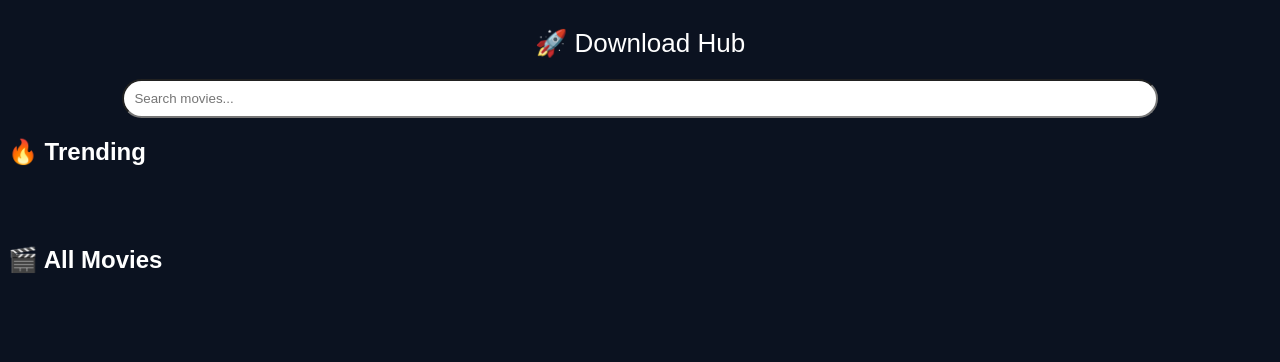
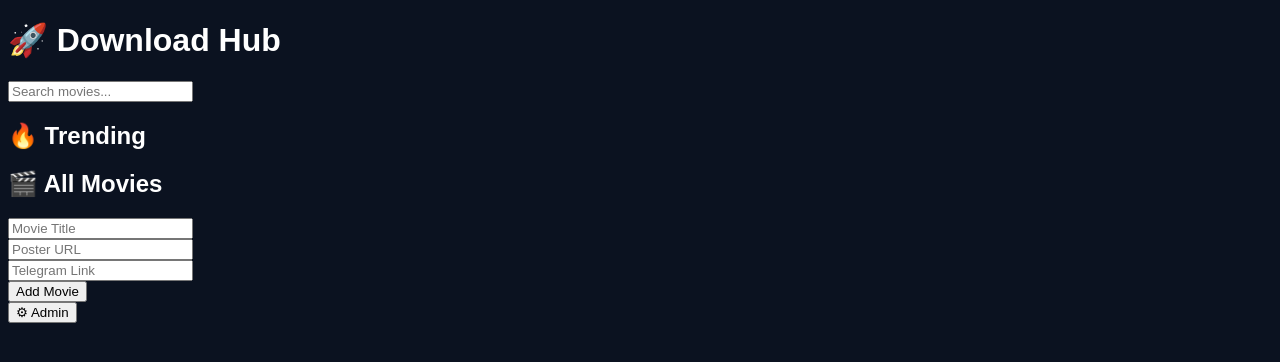
Before and after one commit to dilawar854saeed-collab/download-hub-by-dilawar, a plain HTML site: page index.html in a window 1280 px wide. Drawn offline with Linux system fonts and the light colour scheme; no server answers.

Commit message:
Update index.html

```diff
--- a/index.html
+++ b/index.html
@@ -1,24 +1,34 @@
 <!DOCTYPE html>
 <html>
 <head>
-<title>Download Hub</title>
-<link rel="stylesheet" href="style.css">
+  <title>Download Hub</title>
+  <link rel="stylesheet" href="style.css">
 </head>
 
 <body>
 
-<header>🚀 Download Hub</header>
+<h1>🚀 Download Hub</h1>
 
-<input id="search" placeholder="Search movies..." style="width:80%;margin:auto;display:block;padding:10px;border-radius:20px;">
+<input type="text" id="search" placeholder="Search movies...">
 
 <h2>🔥 Trending</h2>
-<div id="trending" class="row"></div>
+<div id="trending"></div>
 
 <h2>🎬 All Movies</h2>
-<div id="movies" class="row"></div>
+<div id="movies"></div>
 
-<script type="module" src="app.js"></script>
+<!-- ADMIN PANEL -->
+<div id="adminPanel">
+  <input id="title" placeholder="Movie Title"><br>
+  <input id="poster" placeholder="Poster URL"><br>
+  <input id="link" placeholder="Telegram Link"><br>
+  <button onclick="addMovie()">Add Movie</button>
+</div>
+
+<button onclick="toggleAdmin()">⚙ Admin</button>
+
 <script src="firebase.js"></script>
 <script src="app.js"></script>
+
 </body>
 </html>
```
